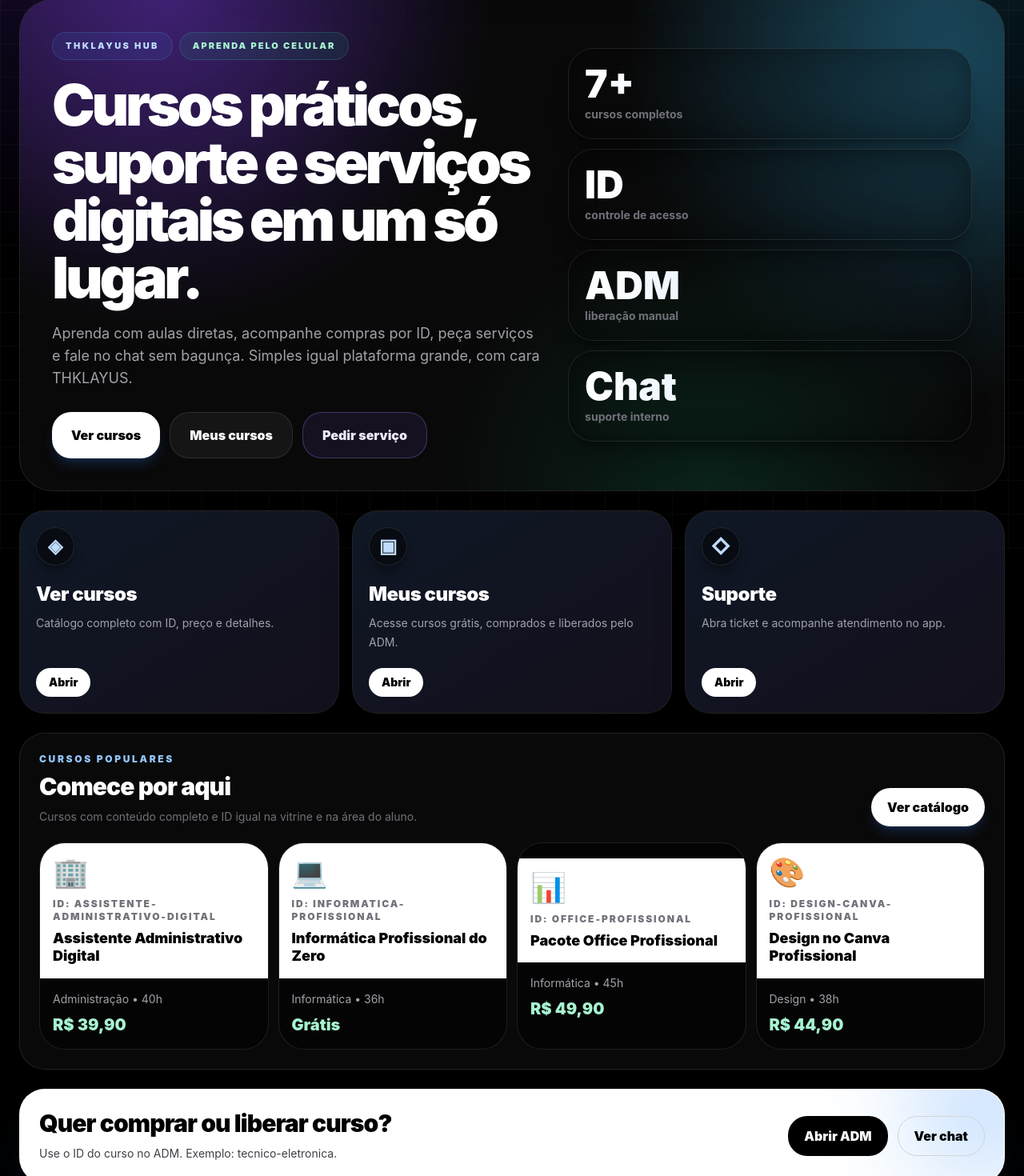
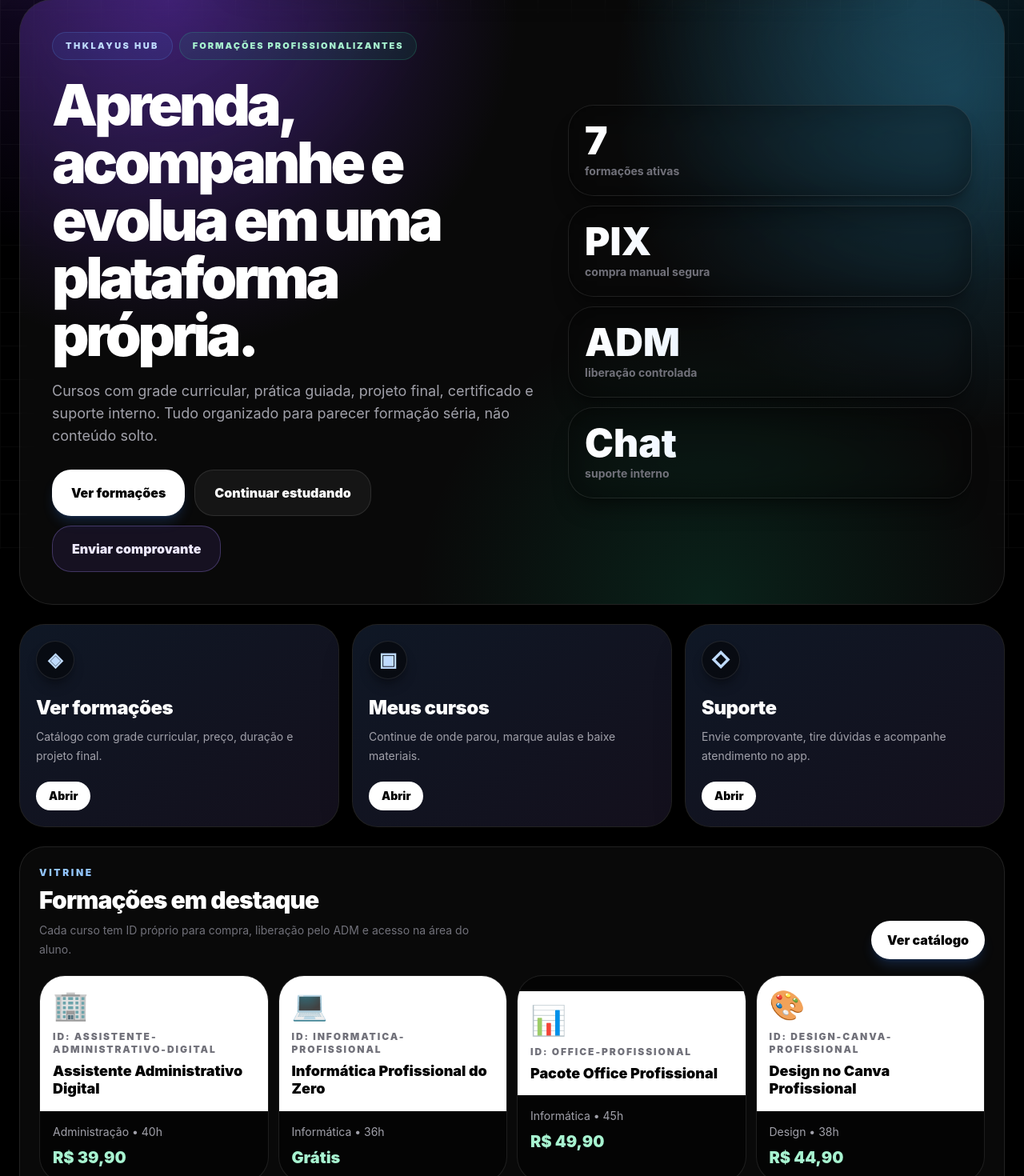
Before and after one commit to thiagodouglas19t-lang/Thklayus-hub, a React (Vite) app: page / in a window 1280 px wide. Shown: the part 114-1584 px from the top of the page at 80% size. Built offline with nearby package versions, Linux system fonts and the light colour scheme.

Commit message:
Melhora home para vendas e retenção

```diff
--- a/src/pages/Home.tsx
+++ b/src/pages/Home.tsx
@@ -2,11 +2,12 @@ import { professionalCourses } from "../data/courses";
 
 export default function Home({ setPage }: any) {
   const populares = professionalCourses.slice(0, 4);
+  const cursoExemplo = professionalCourses[0];
 
   const acoes = [
-    { title: "Ver cursos", text: "Catálogo completo com ID, preço e detalhes.", icon: "◈", page: "cursos" },
-    { title: "Meus cursos", text: "Acesse cursos grátis, comprados e liberados pelo ADM.", icon: "▣", page: "estudo" },
-    { title: "Suporte", text: "Abra ticket e acompanhe atendimento no app.", icon: "◇", page: "suporte" },
+    { title: "Ver formações", text: "Catálogo com grade curricular, preço, duração e projeto final.", icon: "◈", page: "cursos" },
+    { title: "Meus cursos", text: "Continue de onde parou, marque aulas e baixe materiais.", icon: "▣", page: "estudo" },
+    { title: "Suporte", text: "Envie comprovante, tire dúvidas e acompanhe atendimento no app.", icon: "◇", page: "suporte" },
   ];
 
   return (
@@ -17,18 +18,18 @@ export default function Home({ setPage }: any) {
           <div>
             <div className="flex flex-wrap gap-2">
               <span className="inline-flex rounded-full border border-blue-400/20 bg-blue-500/10 px-4 py-2 text-[11px] font-black uppercase tracking-[0.22em] text-blue-200">THKLAYUS HUB</span>
-              <span className="inline-flex rounded-full border border-emerald-400/20 bg-emerald-500/10 px-4 py-2 text-[11px] font-black uppercase tracking-[0.18em] text-emerald-200">Aprenda pelo celular</span>
+              <span className="inline-flex rounded-full border border-emerald-400/20 bg-emerald-500/10 px-4 py-2 text-[11px] font-black uppercase tracking-[0.18em] text-emerald-200">Formações profissionalizantes</span>
             </div>
-            <h2 className="mt-5 max-w-4xl text-4xl font-black leading-[1.01] tracking-[-0.06em] md:text-7xl">Cursos práticos, suporte e serviços digitais em um só lugar.</h2>
-            <p className="mt-5 max-w-2xl text-sm leading-7 text-zinc-400 md:text-lg">Aprenda com aulas diretas, acompanhe compras por ID, peça serviços e fale no chat sem bagunça. Simples igual plataforma grande, com cara THKLAYUS.</p>
+            <h2 className="mt-5 max-w-4xl text-4xl font-black leading-[1.01] tracking-[-0.06em] md:text-7xl">Aprenda, acompanhe e evolua em uma plataforma própria.</h2>
+            <p className="mt-5 max-w-2xl text-sm leading-7 text-zinc-400 md:text-lg">Cursos com grade curricular, prática guiada, projeto final, certificado e suporte interno. Tudo organizado para parecer formação séria, não conteúdo solto.</p>
             <div className="mt-7 grid gap-3 sm:flex sm:flex-wrap">
-              <button onClick={() => setPage("cursos")} className="rounded-2xl bg-white px-6 py-4 font-black text-black shadow-lg shadow-blue-500/20 transition hover:scale-[1.03] active:scale-95">Ver cursos</button>
-              <button onClick={() => setPage("estudo")} className="rounded-2xl border border-white/10 bg-white/[0.05] px-6 py-4 font-black text-white transition hover:border-blue-400/40 hover:bg-blue-500/10 active:scale-95">Meus cursos</button>
-              <button onClick={() => setPage("pedidos")} className="rounded-2xl border border-violet-400/30 bg-violet-500/10 px-6 py-4 font-black text-violet-100 transition hover:bg-violet-500/20 active:scale-95">Pedir serviço</button>
+              <button onClick={() => setPage("cursos")} className="rounded-2xl bg-white px-6 py-4 font-black text-black shadow-lg shadow-blue-500/20 transition hover:scale-[1.03] active:scale-95">Ver formações</button>
+              <button onClick={() => setPage("estudo")} className="rounded-2xl border border-white/10 bg-white/[0.05] px-6 py-4 font-black text-white transition hover:border-blue-400/40 hover:bg-blue-500/10 active:scale-95">Continuar estudando</button>
+              <button onClick={() => setPage("suporte")} className="rounded-2xl border border-violet-400/30 bg-violet-500/10 px-6 py-4 font-black text-violet-100 transition hover:bg-violet-500/20 active:scale-95">Enviar comprovante</button>
             </div>
           </div>
           <div className="grid gap-3">
-            {[[`${professionalCourses.length}+`, "cursos completos"], ["ID", "controle de acesso"], ["ADM", "liberação manual"], ["Chat", "suporte interno"]].map(([valor, label]) => (
+            {[[`${professionalCourses.length}`, "formações ativas"], ["PIX", "compra manual segura"], ["ADM", "liberação controlada"], ["Chat", "suporte interno"]].map(([valor, label]) => (
               <div key={label} className="rounded-3xl border border-white/10 bg-black/45 p-5 shadow-xl shadow-black/30 backdrop-blur-xl">
                 <p className="bg-gradient-to-r from-white to-blue-200 bg-clip-text text-3xl font-black text-transparent md:text-5xl">{valor}</p>
                 <p className="mt-1 text-sm font-bold text-zinc-500">{label}</p>
@@ -55,9 +56,9 @@ export default function Home({ setPage }: any) {
       <section className="rounded-[2rem] border border-white/10 bg-white/[0.035] p-5 shadow-2xl shadow-black/30 backdrop-blur-xl md:p-6">
         <div className="flex flex-wrap items-end justify-between gap-3">
           <div>
-            <p className="text-xs font-black uppercase tracking-[0.22em] text-blue-300">Cursos populares</p>
-            <h3 className="mt-2 text-3xl font-black tracking-[-0.03em]">Comece por aqui</h3>
-            <p className="mt-2 max-w-xl text-sm leading-6 text-zinc-500">Cursos com conteúdo completo e ID igual na vitrine e na área do aluno.</p>
+            <p className="text-xs font-black uppercase tracking-[0.22em] text-blue-300">Vitrine</p>
+            <h3 className="mt-2 text-3xl font-black tracking-[-0.03em]">Formações em destaque</h3>
+            <p className="mt-2 max-w-xl text-sm leading-6 text-zinc-500">Cada curso tem ID próprio para compra, liberação pelo ADM e acesso na área do aluno.</p>
           </div>
           <button onClick={() => setPage("cursos")} className="rounded-2xl bg-white px-5 py-3 font-black text-black shadow-lg shadow-blue-500/20 transition active:scale-95">Ver catálogo</button>
         </div>
@@ -82,11 +83,11 @@ export default function Home({ setPage }: any) {
         <div className="pointer-events-none absolute -right-16 -top-16 h-44 w-44 rounded-full bg-blue-200 blur-3xl" />
         <div className="relative flex flex-wrap items-center justify-between gap-4">
           <div>
-            <h3 className="text-3xl font-black tracking-[-0.03em]">Quer comprar ou liberar curso?</h3>
-            <p className="mt-2 max-w-2xl text-sm leading-6 text-zinc-700">Use o ID do curso no ADM. Exemplo: tecnico-eletronica.</p>
+            <h3 className="text-3xl font-black tracking-[-0.03em]">Compra e liberação organizadas</h3>
+            <p className="mt-2 max-w-2xl text-sm leading-6 text-zinc-700">Use o ID do curso no ADM. Exemplo atual: <b>{cursoExemplo?.id}</b>. Depois da aprovação, o aluno acessa em Meus Cursos.</p>
           </div>
           <div className="flex flex-wrap gap-3">
-            <button onClick={() => setPage("admin")} className="rounded-2xl bg-black px-5 py-3 font-black text-white">Abrir ADM</button>
+            <button onClick={() => setPage("cursos")} className="rounded-2xl bg-black px-5 py-3 font-black text-white">Ver IDs</button>
             <button onClick={() => setPage("chat")} className="rounded-2xl border border-zinc-300 px-5 py-3 font-black">Ver chat</button>
           </div>
         </div>
```
